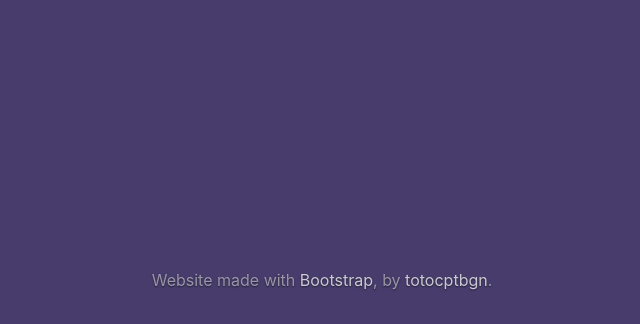
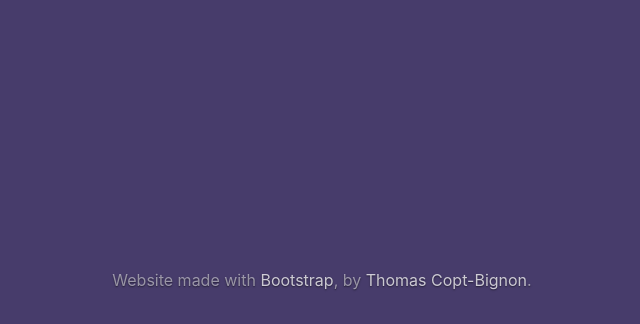
Before and after one commit to totocptbgn/Velibot, a website: page docs/index.html in a window 1280 px wide. Shown: the part 476-800 px from the top of the page, without its empty margins (318-958 px from the left). Drawn offline with nearby package versions, Linux system fonts and the light colour scheme.

Commit message:
Update readme and website

```diff
--- a/docs/index.html
+++ b/docs/index.html
@@ -17,7 +17,6 @@
 
     <div class="cover-container d-flex h-100 p-3 mx-auto flex-column">
 
-
       <main role="main" class="inner cover">
 
         <img id="banner" src="https://raw.githubusercontent.com/totocptbgn/Velibot/main/img/velibot_banner_web.png">
@@ -33,7 +32,7 @@
 
       <footer class="mastfoot mt-auto">
         <div class="inner">
-          <p>Website made with <a class="ft" href="https://getbootstrap.com/">Bootstrap</a>, by <a class="ft" href="https://github.com/totocptbgn">totocptbgn</a>.</p>
+          <p>Website made with <a class="ft" href="https://getbootstrap.com/">Bootstrap</a>, by <a class="ft" href="https://github.com/totocptbgn">Thomas Copt-Bignon</a>.</p>
         </div>
       </footer>
     </div>
```
Also changed, not shown: README.md.
